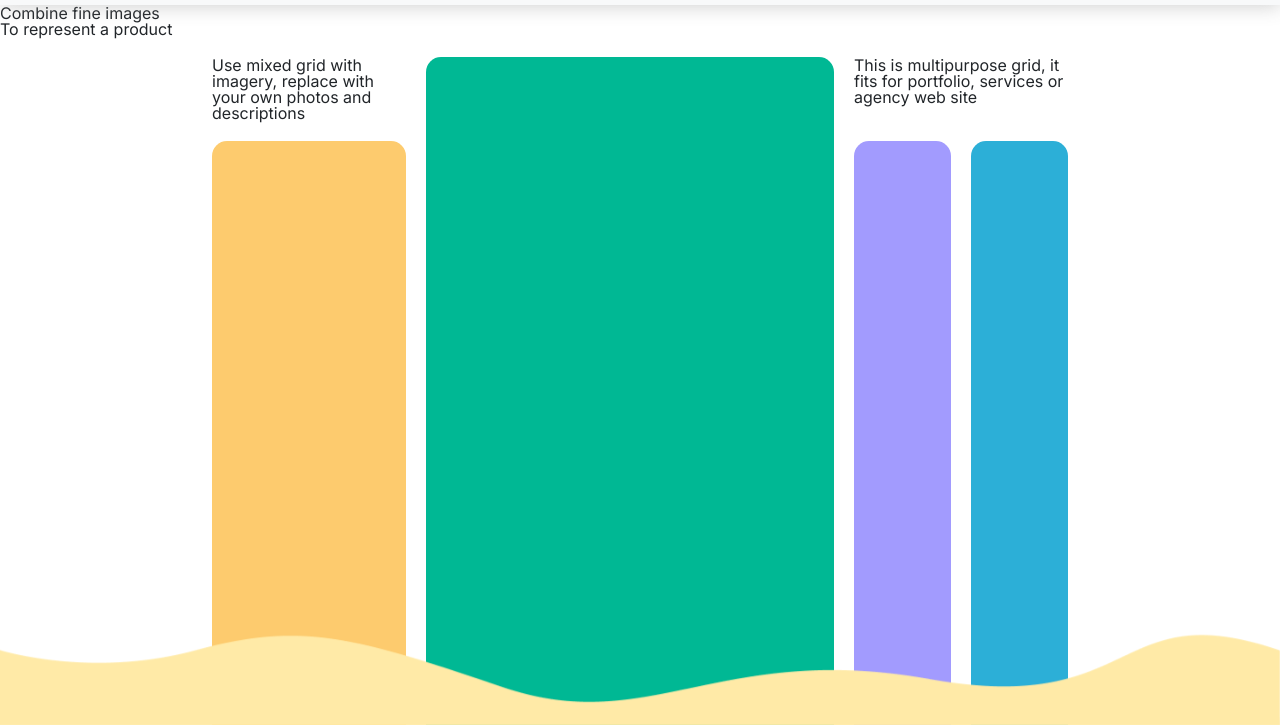
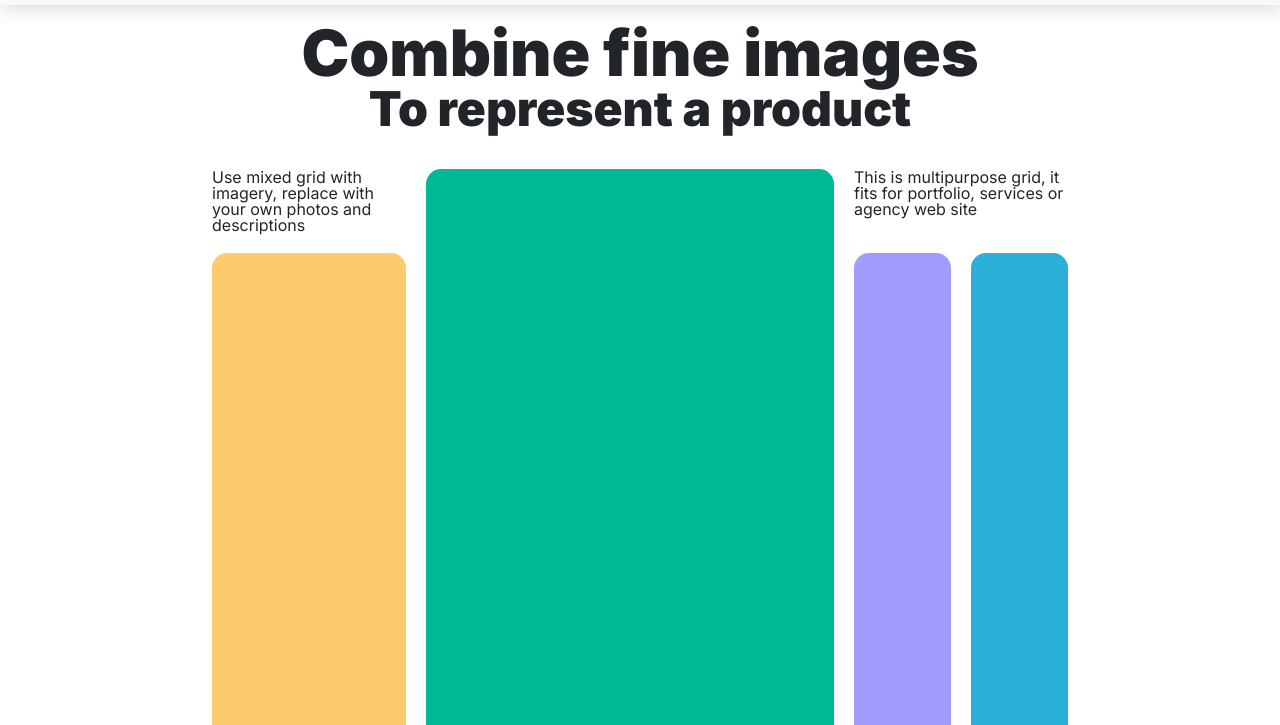
Before and after one commit to VimbaiChikoore/INM420SAA_WebPage_VimbaiChikoore, a website: page public/index.html in a window 1280 px wide. Shown: the part 75-800 px from the top of the page. Drawn offline with nearby package versions, Linux system fonts and the light colour scheme.

Commit message:
calling it

```diff
--- a/public/assets/css/style.css
+++ b/public/assets/css/style.css
@@ -49,6 +49,17 @@ a:link{
 }
 
 /* Hero Grid */
+
+h1{
+    font-size: 4rem;
+    font-weight: 900;
+}
+
+h2{
+    font-size: 3rem;
+    font-weight: 900;
+}
+
 .grid-container{
     display: grid;
     grid-template-columns: 1fr 1fr 1fr 0.5fr 0.5fr;
@@ -200,7 +211,6 @@ form{
 }
 
 .fixBottom{
-  position: fixed;
   bottom: 0;
   width: 100%;
 }
--- a/public/index.html
+++ b/public/index.html
@@ -50,7 +50,7 @@
 		</section>
 		<main>
 			<section class="heroGrid">
-				<div>
+				<div class="my-3 text-center">
 					<h1>Combine fine images</h1>
 					<h2>To represent a product</h2>
 				</div>
```
